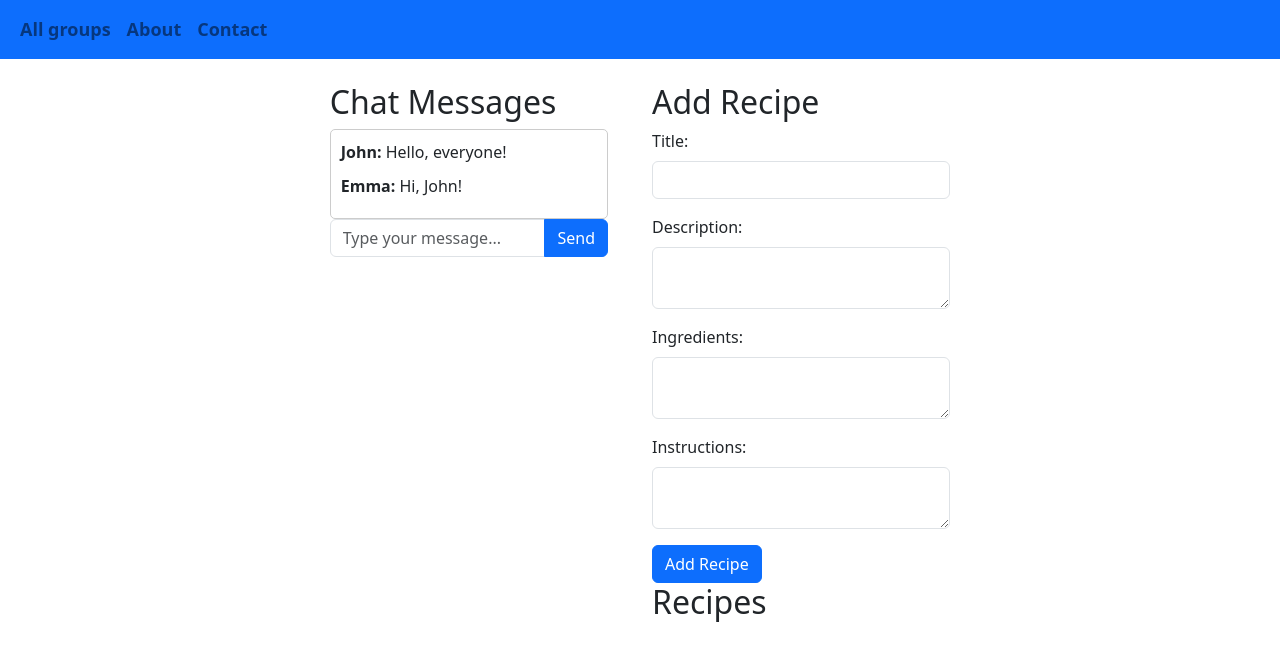
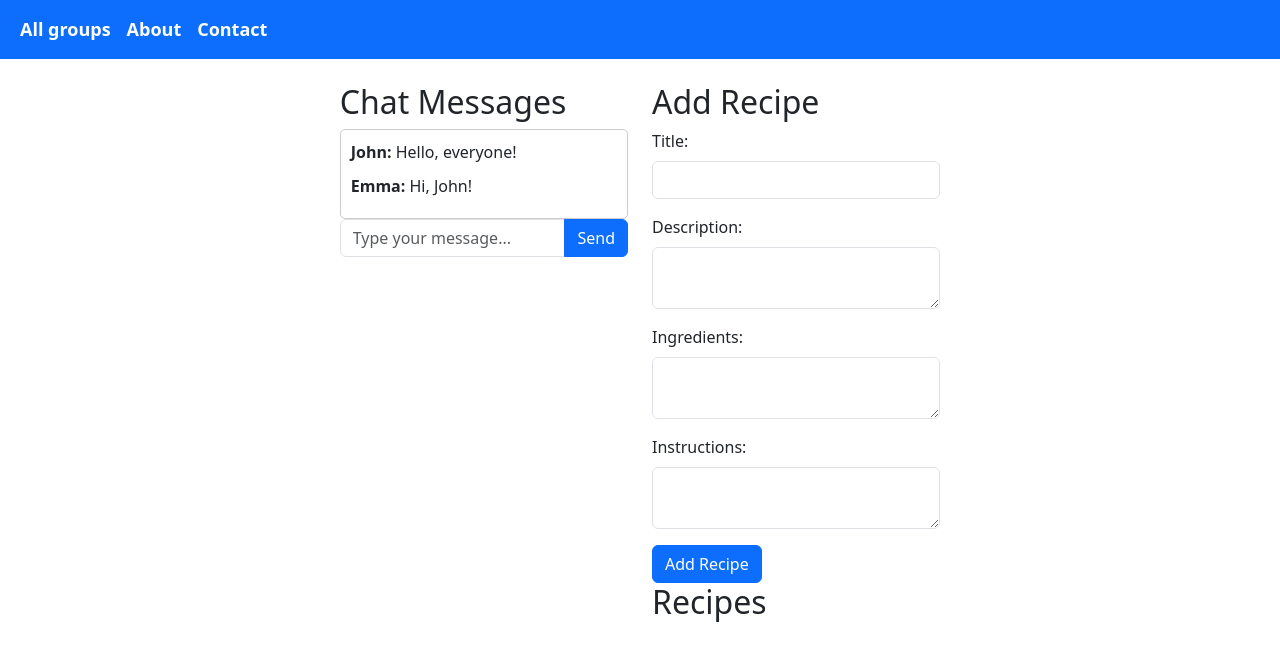
Before and after one commit to lgeti/domaca_3, a PHP site: template View/group-chat.php in a window 1280 px wide. Shown: the top 661 px of the page. Run offline with PHP 8.4, Linux system fonts and the light colour scheme; the template is opened without the code that fills it, so the values that code supplies are empty; the visitor is signed in with stand-in values (Sample User, id 1).

Commit message:
Fixed issue group-chat font-color was different

```diff
--- a/style/groupStyles.css
+++ b/style/groupStyles.css
@@ -1,6 +1,4 @@
 /* groupStyles.css */
-
-@import url("https://stackpath.bootstrapcdn.com/bootstrap/4.5.2/css/bootstrap.min.css");
 
 .container {
     display: flex;
@@ -48,7 +46,7 @@
 }
 
 /* Media Query for larger screens */
-@media (min-width: 768px) {
+/* @media (min-width: 768px) {
     .container {
         flex-direction: row;
         justify-content: center;
@@ -58,4 +56,4 @@
     .chat-container {
         margin-right: 20px;
     }
-}
+} */
```
